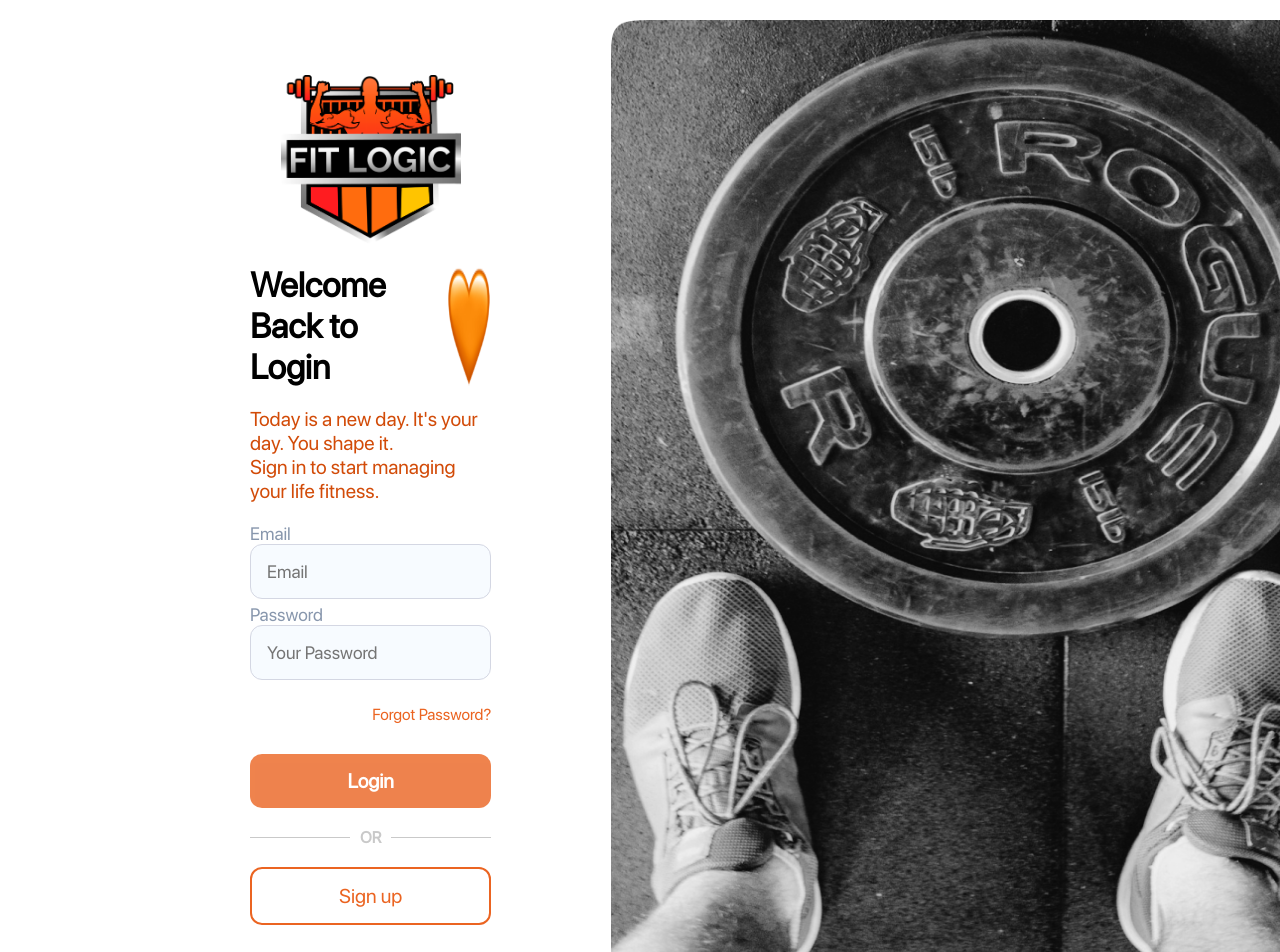
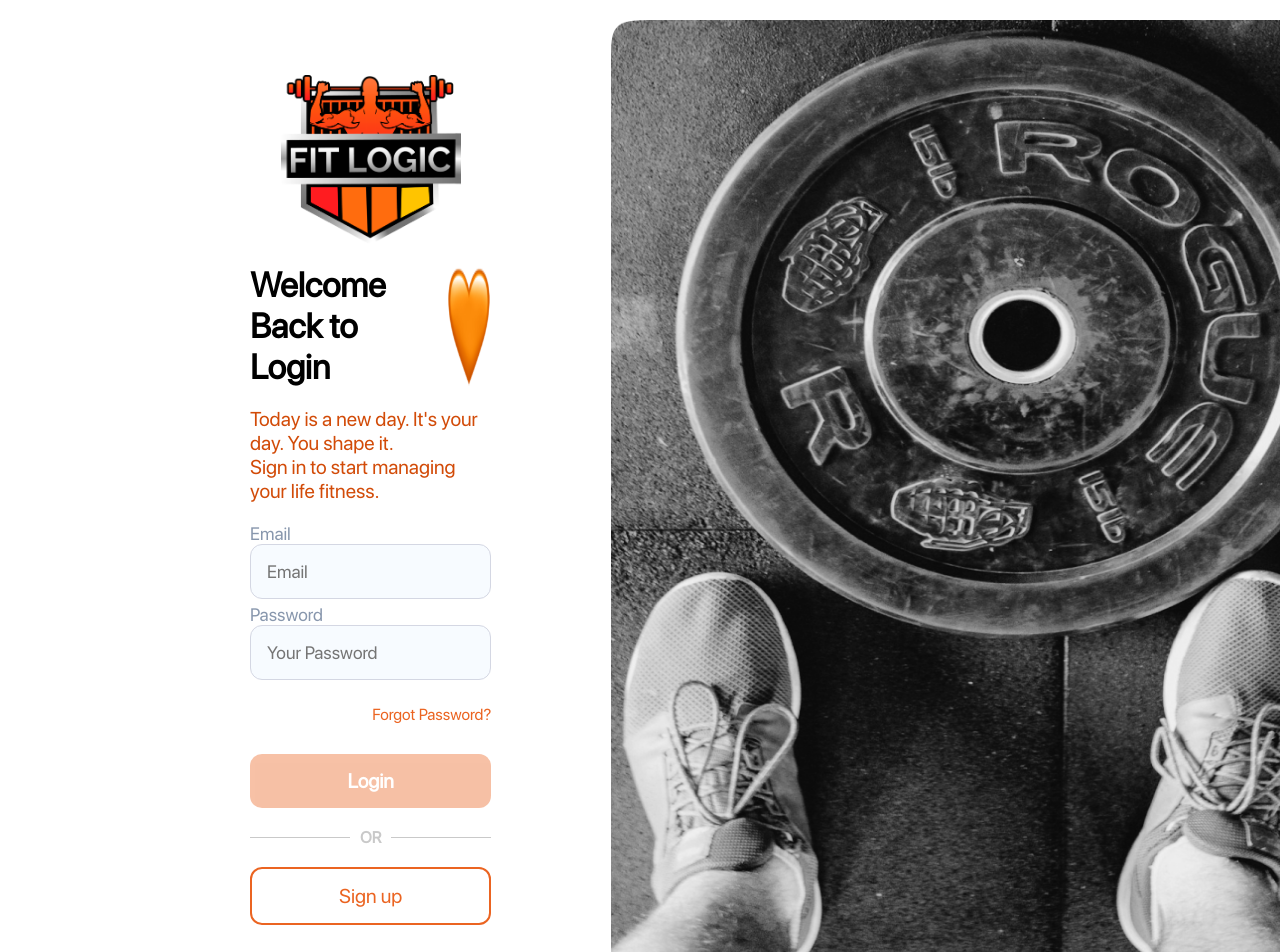
Before and after one commit to rdgr1/login-jwt-front-end-type, an Angular app: page /login in a window 1280 px wide. Shown: the top 952 px of the page. Built offline with nearby package versions, Linux system fonts and the light colour scheme.

Commit message:
add: new art of png and change opacity of validation of button

```diff
--- a/src/app/components/default-layout-login/default-layout-login.component.scss
+++ b/src/app/components/default-layout-login/default-layout-login.component.scss
@@ -75,7 +75,7 @@
         font-weight: 500;
       }
       &:disabled{
-        opacity: 0.8;
+        opacity: 0.4;
       }
     }
 
@@ -106,5 +106,6 @@
     background-size: cover;
     background-repeat: no-repeat;
     background-position: center;
+    border-radius: 12px;
   }
 }
```
Also changed, not shown: src/assets/imgs/png/Art2.png (added).
